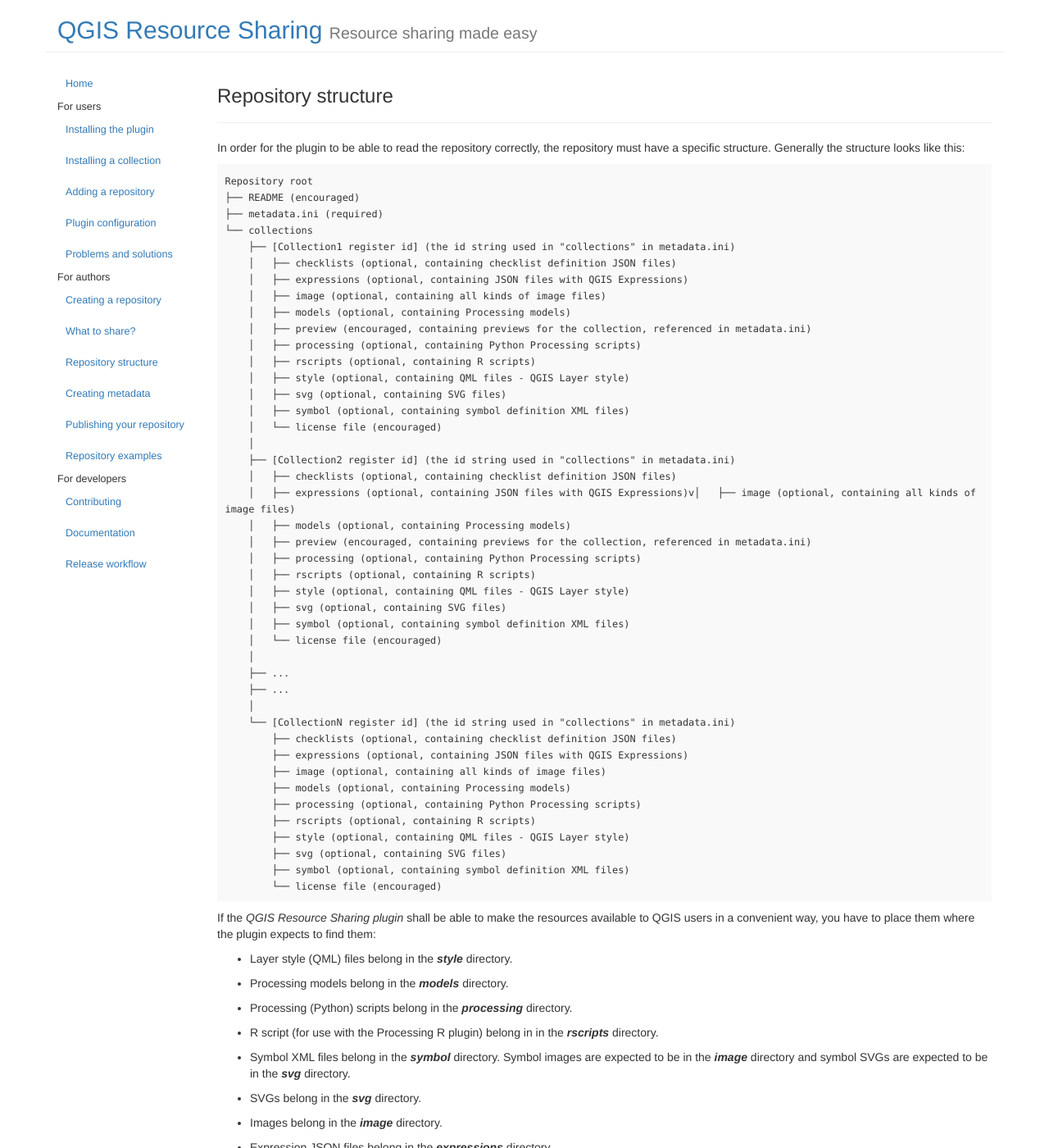
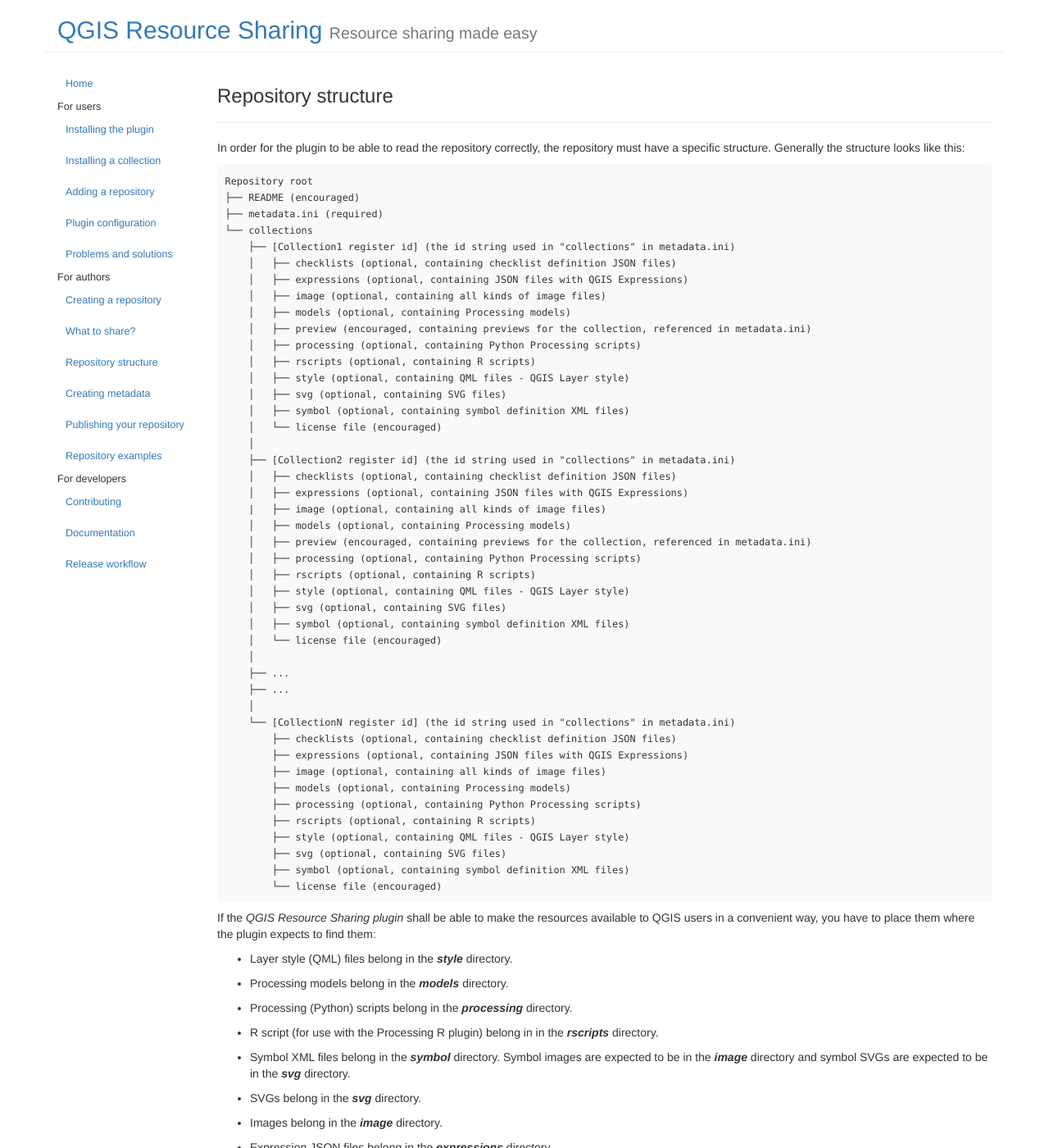
Before and after one commit to QGIS-Contribution/QGIS-ResourceSharing, a Jekyll site: the page built from _posts/2016-07-22-repository-structure.md, in a window 1280 px wide and 1400 px high. Shown: the whole window at 82% size. Built offline with Jekyll 4.4.1, drawn with Linux system fonts in a browser that asks for light colours.

Commit message:
indentation

```diff
--- a/_posts/2016-07-22-repository-structure.md
+++ b/_posts/2016-07-22-repository-structure.md
@@ -29,7 +29,8 @@
         │
         ├── [Collection2 register id] (the id string used in "collections" in metadata.ini)
         │   ├── checklists (optional, containing checklist definition JSON files)
-        │   ├── expressions (optional, containing JSON files with QGIS Expressions)v│   ├── image (optional, containing all kinds of image files)
+        │   ├── expressions (optional, containing JSON files with QGIS Expressions)
+        |   ├── image (optional, containing all kinds of image files)
         │   ├── models (optional, containing Processing models)
         │   ├── preview (encouraged, containing previews for the collection, referenced in metadata.ini)
         │   ├── processing (optional, containing Python Processing scripts)
```
